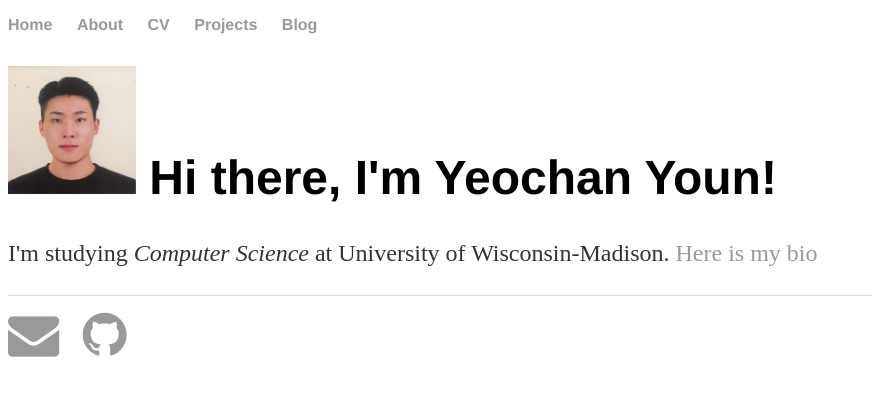
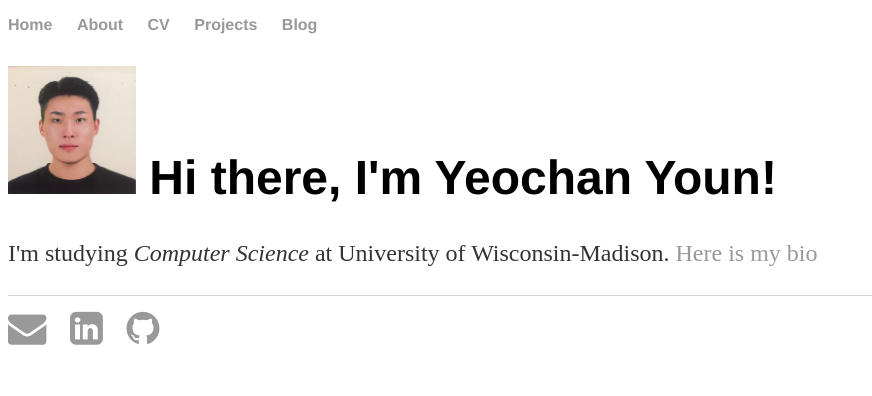
Before and after one commit to YeochanYoun119/YeochanYoun119.github.io, a Jekyll site: the page built from index.html, in a window 1280 px wide. Shown: the top 396 px of the page, without its empty margins (0-872 px from the left). Built offline with Jekyll 4.4.1, drawn with Linux system fonts in a browser that asks for light colours; nearby versions of some CDN libraries.

Commit message:
Update default.html

```diff
--- a/_layouts/default.html
+++ b/_layouts/default.html
@@ -23,8 +23,9 @@
 </div><!-- /.container -->
 <footer>
 	<ul>
-		<li><a href="mailto:yyoun5@wisc.edu"><i class="fa fa-envelope fa-4x" aria-hidden="true"></i></a></li>
-		<li><a href="https://github.com/YeochanYoun119"><i class="fa fa-github fa-4x"></i></a></li>
+		<li><a href="mailto:yyoun5@wisc.edu"><i class="fa fa-envelope fa-3x" aria-hidden="true"></i></a></li>
+		<li><a href="https://www.linkedin.com/in/yeochan-youn"><i class="fa fa-linkedin-square fa-3x"></i></a></li>
+		<li><a href="https://github.com/YeochanYoun119"><i class="fa fa-github fa-3x"></i></a></li>
 	</ul>
 </footer>
 </body>
```
